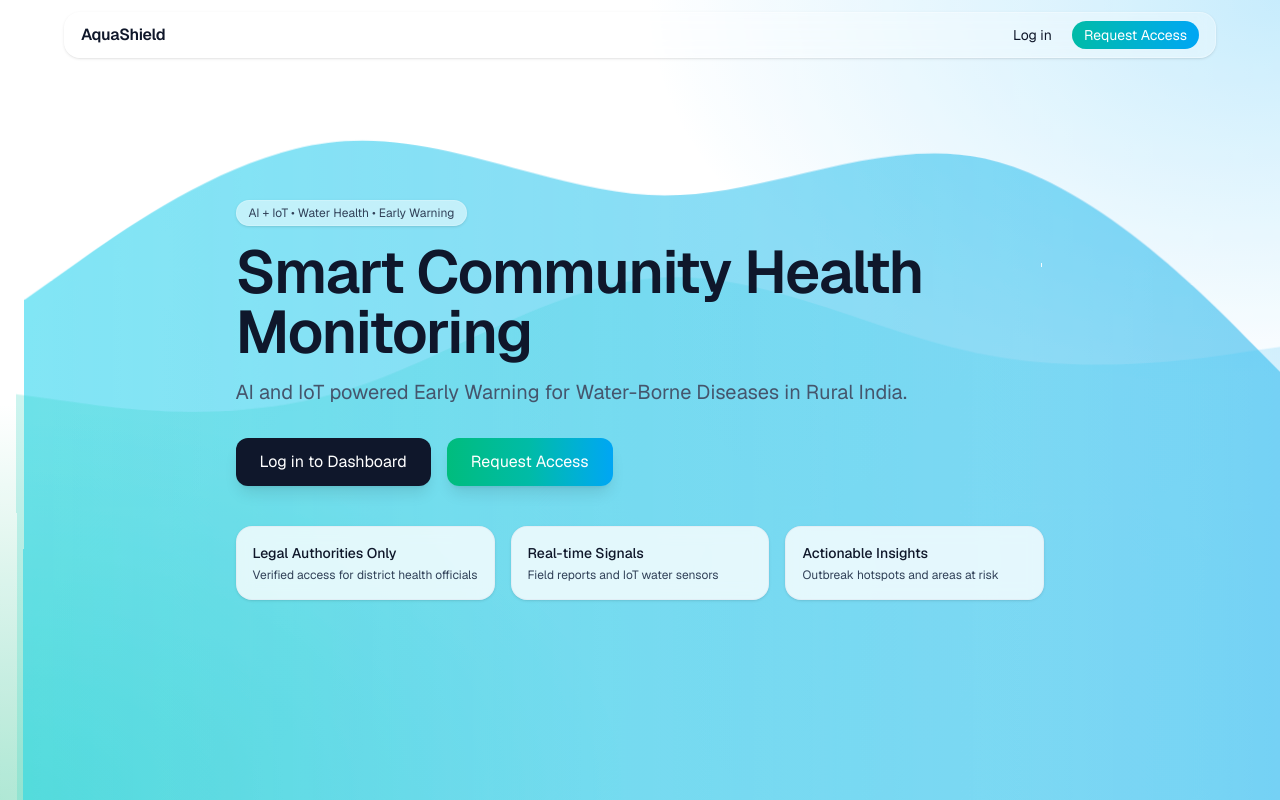
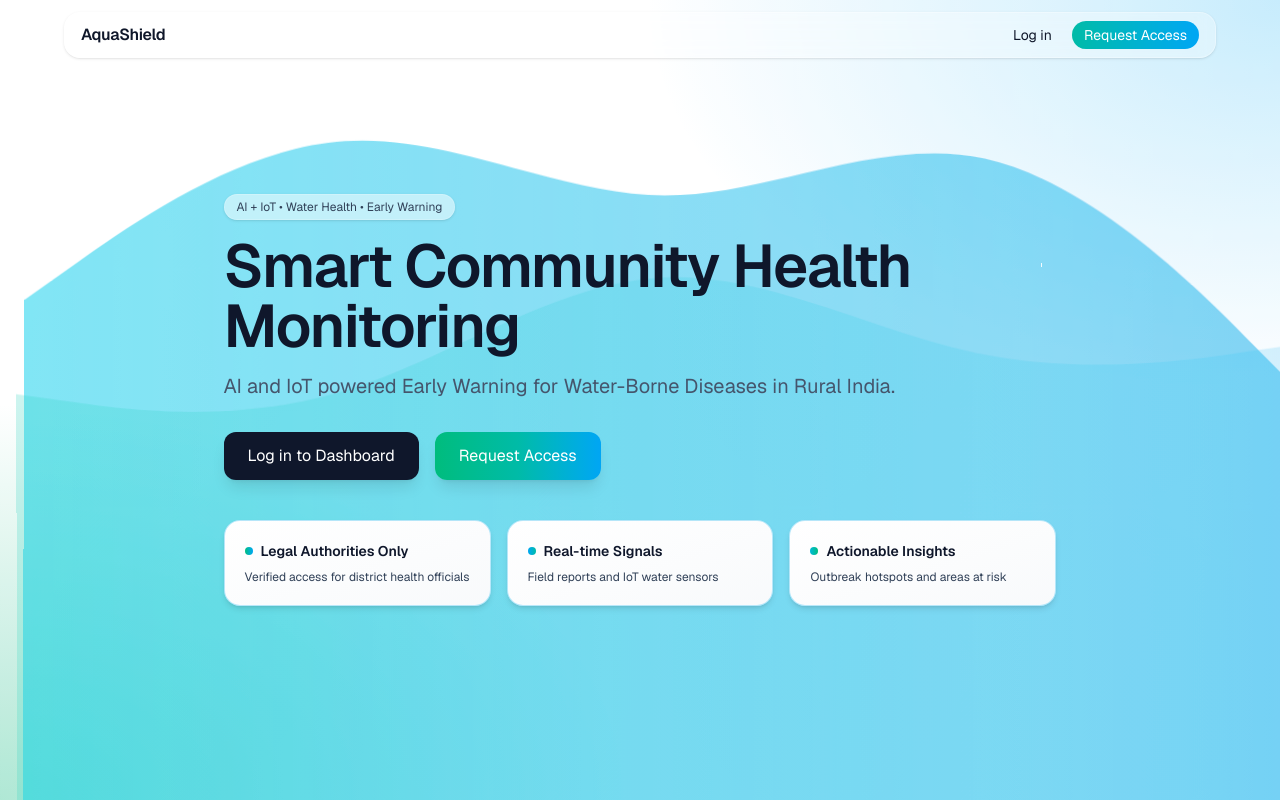
Before and after one commit to khushiiagrawal/Four_Plus_Two, a Next.js app in the folder frontend/: page / in a window 1280 px wide. Built offline with nearby package versions, Linux system fonts and the light colour scheme.

Commit message:
minor changes

```diff
--- a/frontend/src/app/globals.css
+++ b/frontend/src/app/globals.css
@@ -99,3 +99,19 @@ body {
   animation: bgDrift 26s ease-in-out infinite;
   will-change: background-position;
 }
+
+@keyframes subtleBorderGlow {
+  0% {
+    border-color: rgba(56, 189, 248, 0.35); /* sky-400 */
+  }
+  50% {
+    border-color: rgba(16, 185, 129, 0.35); /* emerald-500 */
+  }
+  100% {
+    border-color: rgba(56, 189, 248, 0.35);
+  }
+}
+
+.border-animate {
+  animation: subtleBorderGlow 6s ease-in-out infinite;
+}
--- a/frontend/src/app/page.tsx
+++ b/frontend/src/app/page.tsx
@@ -65,35 +65,42 @@ export default function Home() {
             <div className="mt-8 flex flex-wrap gap-4">
               <Link
                 href="/dashboard"
-                className="rounded-xl bg-slate-900 text-white dark:bg-white dark:text-slate-900 px-6 py-3 shadow-lg hover:shadow-xl transition-shadow"
+                className="rounded-xl bg-slate-900 text-white dark:bg-white dark:text-slate-900 px-6 py-3 shadow-lg hover:shadow-xl transition-all duration-300 hover:-translate-y-0.5 hover:brightness-110"
               >
                 Log in to Dashboard
               </Link>
               <Link
                 href="/auth?tab=signup"
-                className="rounded-xl bg-gradient-to-r from-emerald-500 via-teal-500 to-sky-500 text-white px-6 py-3 shadow-lg hover:shadow-xl transition-shadow"
+                className="rounded-xl bg-gradient-to-r from-emerald-500 via-teal-500 to-sky-500 text-white px-6 py-3 shadow-lg hover:shadow-xl transition-all duration-300 hover:-translate-y-0.5 hover:brightness-110"
               >
                 Request Access
               </Link>
             </div>
             <div className="mt-10 grid grid-cols-1 sm:grid-cols-3 gap-4">
-              <div className="rounded-2xl p-4 bg-white/80 dark:bg-white/5 backdrop-blur border border-slate-200/60 dark:border-white/10 shadow-sm">
-                <div className="text-sm font-medium">
+              <div className="rounded-2xl p-5 bg-gradient-to-br from-white to-slate-50 dark:from-white/10 dark:to-white/5 backdrop-blur-xl border border-sky-200/70 dark:border-teal-500/20 shadow-md hover:shadow-lg transition-all duration-300 hover:-translate-y-0.5 border-animate">
+                <div className="text-sm font-semibold flex items-center gap-2 text-slate-900 dark:text-slate-100">
+                  <span className="h-2 w-2 rounded-full bg-gradient-to-r from-emerald-500 to-sky-500" />
                   Legal Authorities Only
                 </div>
-                <div className="text-xs text-slate-700 dark:text-slate-200 mt-1">
+                <div className="text-xs text-slate-700 dark:text-slate-200 mt-2">
                   Verified access for district health officials
                 </div>
               </div>
-              <div className="rounded-2xl p-4 bg-white/80 dark:bg-white/5 backdrop-blur border border-slate-200/60 dark:border-white/10 shadow-sm">
-                <div className="text-sm font-medium">Real-time Signals</div>
-                <div className="text-xs text-slate-700 dark:text-slate-200 mt-1">
+              <div className="rounded-2xl p-5 bg-gradient-to-br from-white to-slate-50 dark:from-white/10 dark:to-white/5 backdrop-blur-xl border border-sky-200/70 dark:border-teal-500/20 shadow-md hover:shadow-lg transition-all duration-300 hover:-translate-y-0.5 border-animate">
+                <div className="text-sm font-semibold flex items-center gap-2 text-slate-900 dark:text-slate-100">
+                  <span className="h-2 w-2 rounded-full bg-gradient-to-r from-sky-500 to-teal-500" />
+                  Real-time Signals
+                </div>
+                <div className="text-xs text-slate-700 dark:text-slate-200 mt-2">
                   Field reports and IoT water sensors
                 </div>
               </div>
-              <div className="rounded-2xl p-4 bg-white/80 dark:bg-white/5 backdrop-blur border border-slate-200/60 dark:border-white/10 shadow-sm">
-                <div className="text-sm font-medium">Actionable Insights</div>
-                <div className="text-xs text-slate-700 dark:text-slate-200 mt-1">
+              <div className="rounded-2xl p-5 bg-gradient-to-br from-white to-slate-50 dark:from-white/10 dark:to-white/5 backdrop-blur-xl border border-sky-200/70 dark:border-teal-500/20 shadow-md hover:shadow-lg transition-all duration-300 hover:-translate-y-0.5 border-animate">
+                <div className="text-sm font-semibold flex items-center gap-2 text-slate-900 dark:text-slate-100">
+                  <span className="h-2 w-2 rounded-full bg-gradient-to-r from-cyan-500 to-emerald-500" />
+                  Actionable Insights
+                </div>
+                <div className="text-xs text-slate-700 dark:text-slate-200 mt-2">
                   Outbreak hotspots and areas at risk
                 </div>
               </div>
```
